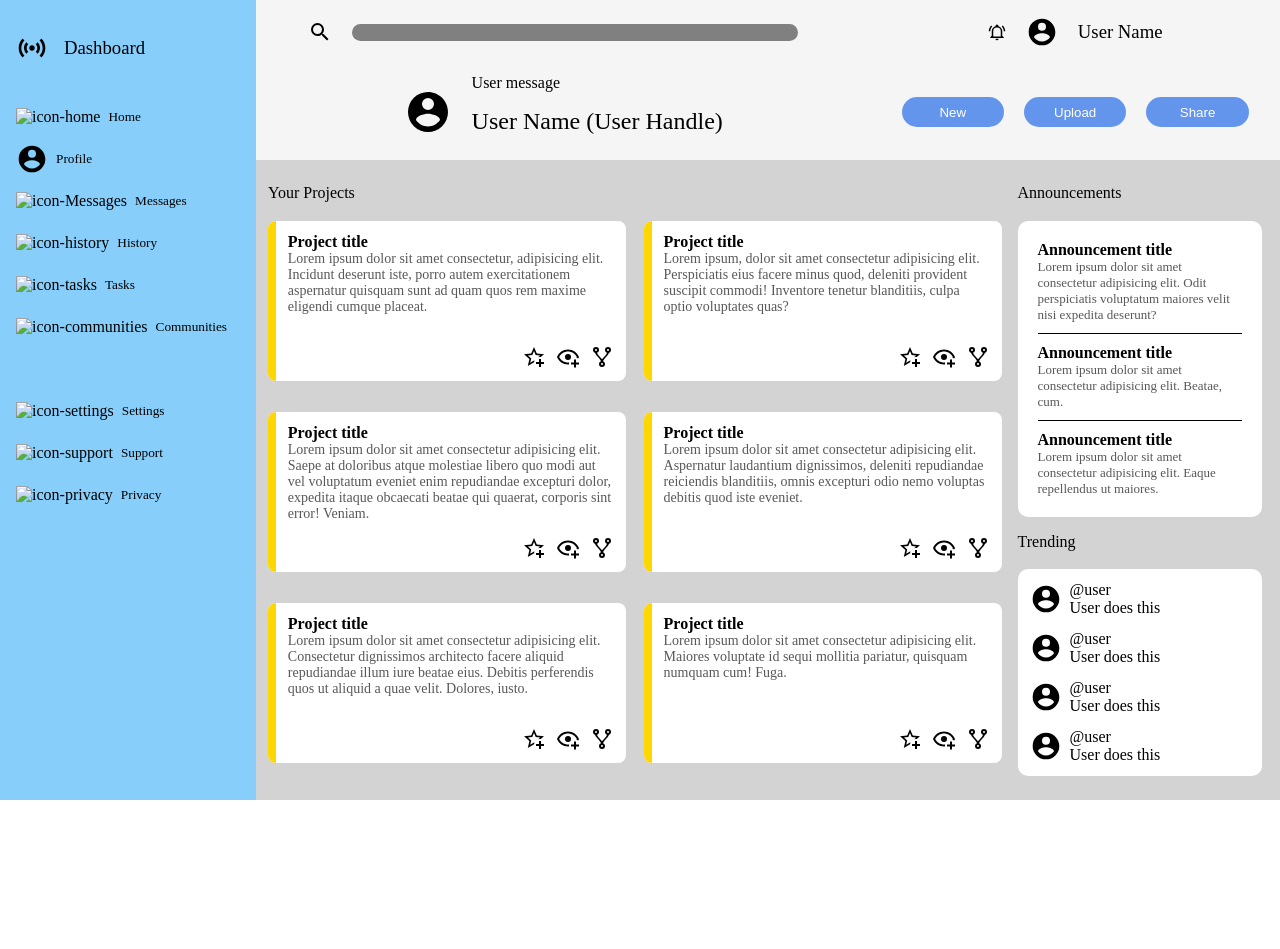
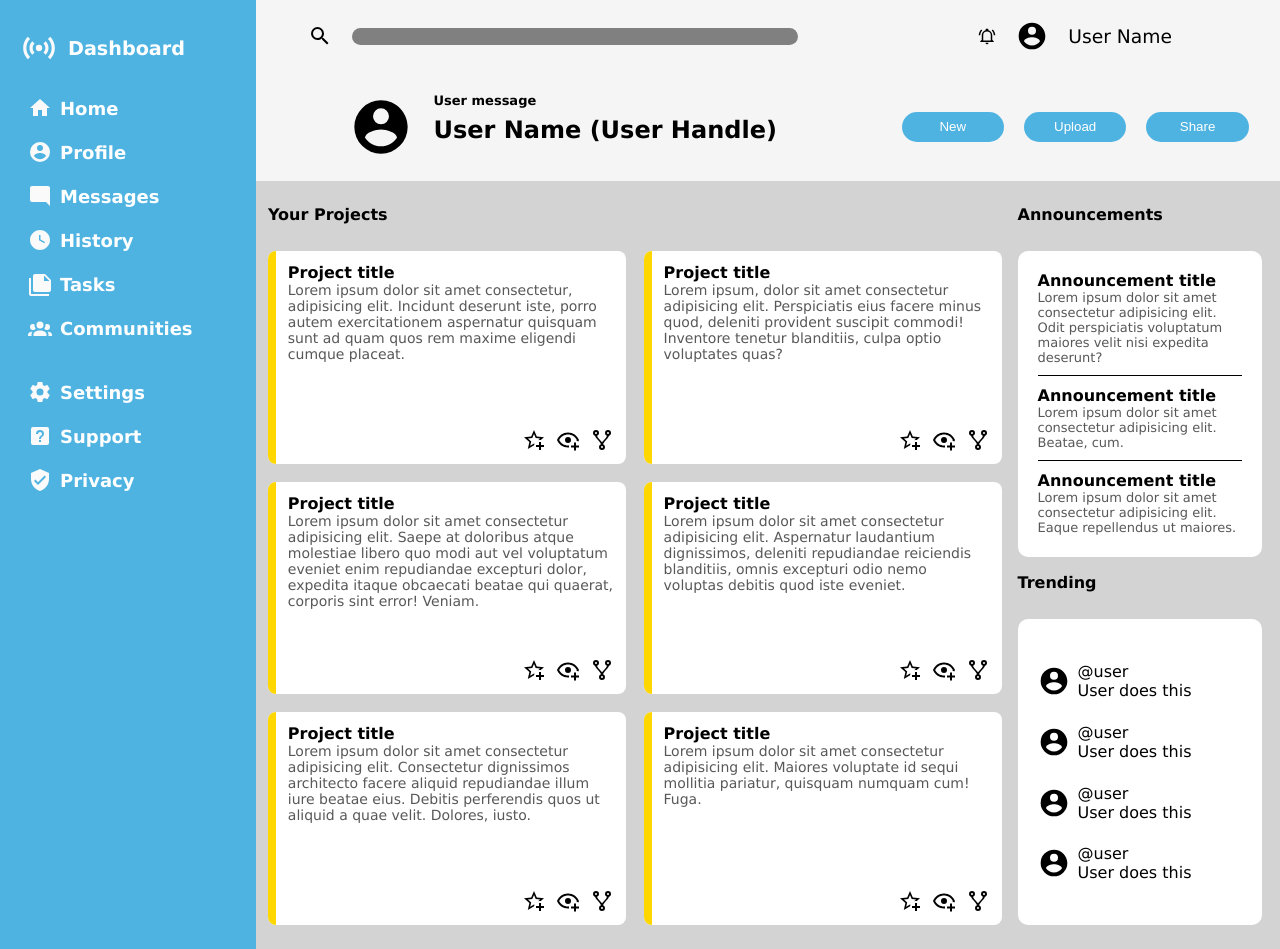
Before and after one commit to VamanaPed/admin-dashboard, a plain HTML site: page index.html in a window 1280 px wide. Before the commit the page ends 800 px from the top, so only its background shows below. Drawn offline with Linux system fonts and the light colour scheme.

Commit message:
Text styling Added text styling and flex stretching changes

```diff
--- a/index.html
+++ b/index.html
@@ -15,7 +15,7 @@
         </div>
         <div id="side-options">
           <div class="sidebar-option">
-            <img src="" alt="icon-home" />
+            <img src="images/home.svg" alt="icon-home" />
             <h5>Home</h5>
           </div>
           <div class="sidebar-option">
@@ -23,34 +23,34 @@
             <h5>Profile</h5>
           </div>
           <div class="sidebar-option">
-            <img src="" alt="icon-Messages" />
+            <img src="images/message-reply.svg" alt="icon-Messages" />
             <h5>Messages</h5>
           </div>
           <div class="sidebar-option">
-            <img src="" alt="icon-history" />
+            <img src="images/clock-time-four.svg" alt="icon-history" />
             <h5>History</h5>
           </div>
           <div class="sidebar-option">
-            <img src="" alt="icon-tasks" />
+            <img src="images/note-multiple.svg" alt="icon-tasks" />
             <h5>Tasks</h5>
           </div>
           <div class="sidebar-option">
-            <img src="" alt="icon-communities" />
+            <img src="images/account-group.svg" alt="icon-communities" />
             <h5>Communities</h5>
           </div>
           <div class="sidebar-option">
             <h5></h5>
           </div>
           <div class="sidebar-option">
-            <img src="" alt="icon-settings" />
+            <img src="images/cog.svg" alt="icon-settings" />
             <h5>Settings</h5>
           </div>
           <div class="sidebar-option">
-            <img src="" alt="icon-support" />
+            <img src="images/help-box.svg" alt="icon-support" />
             <h5>Support</h5>
           </div>
           <div class="sidebar-option">
-            <img src="" alt="icon-privacy" />
+            <img src="images/shield-check.svg" alt="icon-privacy" />
             <h5>Privacy</h5>
           </div>
         </div>
@@ -77,9 +77,9 @@
               alt="profile-picture"
               id="main-user-icon"
             />
-            <div class="grid-stack">
-              <p class="clean">User message</p>
-              <h2 class="clean">User Name (User Handle)</h2>
+            <div class="user-main">
+              <p class="user-message">User message</p>
+              <h2 class="user-main-name">User Name (User Handle)</h2>
             </div>
           </div>
         </div>
--- a/style.css
+++ b/style.css
@@ -3,6 +3,7 @@ html {
   font-size: 16px;
 
   --grey: rgb(88, 88, 88);
+  --blue: rgb(79, 179, 226);
 }
 
 *,
@@ -24,6 +25,8 @@ ul {
   margin: 0;
   padding: 0;
   font-weight: normal;
+  font-family: "Lucida Sans", "Lucida Sans Regular", "Lucida Grande",
+    "Lucida Sans Unicode", Geneva, Verdana, sans-serif;
 }
 
 ol,
@@ -38,7 +41,7 @@ img {
 
 #main-grid {
   display: grid;
-  grid-template-rows: max(150px, 20vh) minmax(0, calc(100vh - max(150px, 20vh)));
+  grid-template-rows: 20% 85%;
   grid-template-columns: max(200px, 20vw) auto;
   grid-template-areas:
     "sidebar header"
@@ -47,10 +50,10 @@ img {
 
 #sidebar {
   grid-area: sidebar;
-  background-color: lightskyblue;
+  background-color: var(--blue);
 
   display: grid;
-  grid-template-rows: 12vh 6vh auto;
+  grid-template-rows: max(12vh, 80px) 2vh auto;
 }
 
 #header {
@@ -103,17 +106,35 @@ img {
 }
 
 #sidebar {
-  padding-left: 16px;
+  padding-left: 20px;
+}
+
+#side-options {
+  display: flex;
+  flex-direction: column;
+  gap: min(20px, 10vh);
+  padding-left: 8px;
 }
 
 #side-icon {
   display: flex;
   align-items: center;
-  gap: 16px;
+}
+
+#side-icon > img {
+  filter: invert(98%);
+  padding-right: 10px;
+  width: 48px;
+}
+
+#side-icon > h3 {
+  color: white;
+  font-size: larger;
+  font-weight: bold;
 }
 
 #main-user-icon {
-  width: 48px;
+  width: 64px;
 }
 
 #announcements-panel {
@@ -123,8 +144,8 @@ img {
 #trending-panel {
   display: flex;
   flex-direction: column;
-  padding: 12px;
-  justify-content: space-between;
+  padding: 20px;
+  justify-content: space-evenly;
 }
 
 .center-margin {
@@ -158,7 +179,7 @@ img {
   display: flex;
   background-color: white;
   border-radius: 8px;
-  height: max(150px, 20vh);
+  height: minmax(150px, 20vh, auto);
 }
 
 .project-side-label {
@@ -190,6 +211,7 @@ img {
   align-self: flex-end;
   gap: 10px;
   flex-grow: 1;
+  padding-top: 12px;
 }
 
 .project-options > img {
@@ -213,6 +235,21 @@ img {
   height: min(42px, 8vh);
 }
 
+.sidebar-option:hover {
+  cursor: pointer;
+}
+
+.sidebar-option > img {
+  width: 24px;
+  filter: invert(98%);
+}
+
+.sidebar-option > h5 {
+  font-size: large;
+  font-weight: bold;
+  color: white;
+}
+
 .user-handle {
   display: flex;
 }
@@ -222,7 +259,7 @@ img {
 }
 
 .user-tools-button {
-  background-color: cornflowerblue;
+  background-color: var(--blue);
   color: white;
 
   border-radius: 15px;
@@ -235,8 +272,8 @@ img {
 
 .user-tools-button:hover {
   background-color: white;
-  color: cornflowerblue;
-  border: 2px solid cornflowerblue;
+  color: var(--blue);
+  border: 2px solid var(--blue);
 
   padding-bottom: 3px;
   height: 25px;
@@ -247,9 +284,30 @@ img {
   cursor: pointer;
 }
 
+.user-message {
+  padding-bottom: 1vh;
+  font-size: small;
+  font-weight: bold;
+}
+
+.user-main {
+  display: flex;
+  flex-direction: column;
+  align-items: baseline;
+}
+
+.user-main-name {
+  padding-bottom: 2vh;
+  font-weight: bold;
+}
+
 .line {
   background-color: black;
   height: 1px;
   width: 1fr;
   margin: 10px 0;
 }
+
+h4 {
+  font-weight: bold;
+}
```
Also changed, not shown: images/account-group.svg (added), images/clock-time-four.svg (added), images/cog.svg (added), images/help-box.svg (added), images/home.svg (added), images/message-reply.svg (added), images/note-multiple.svg (added), images/shield-check.svg (added).
